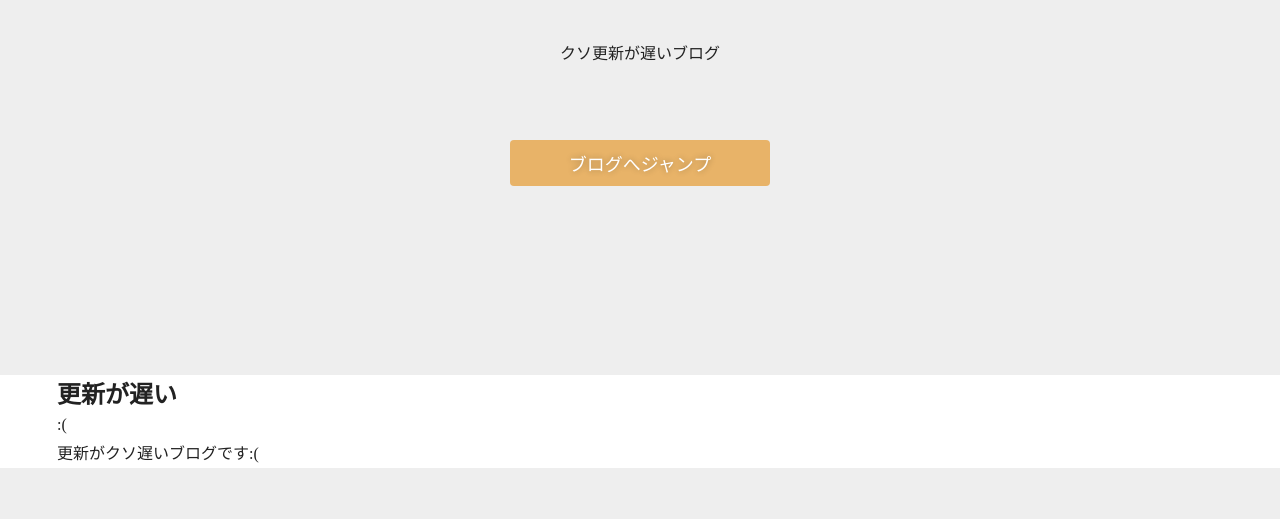
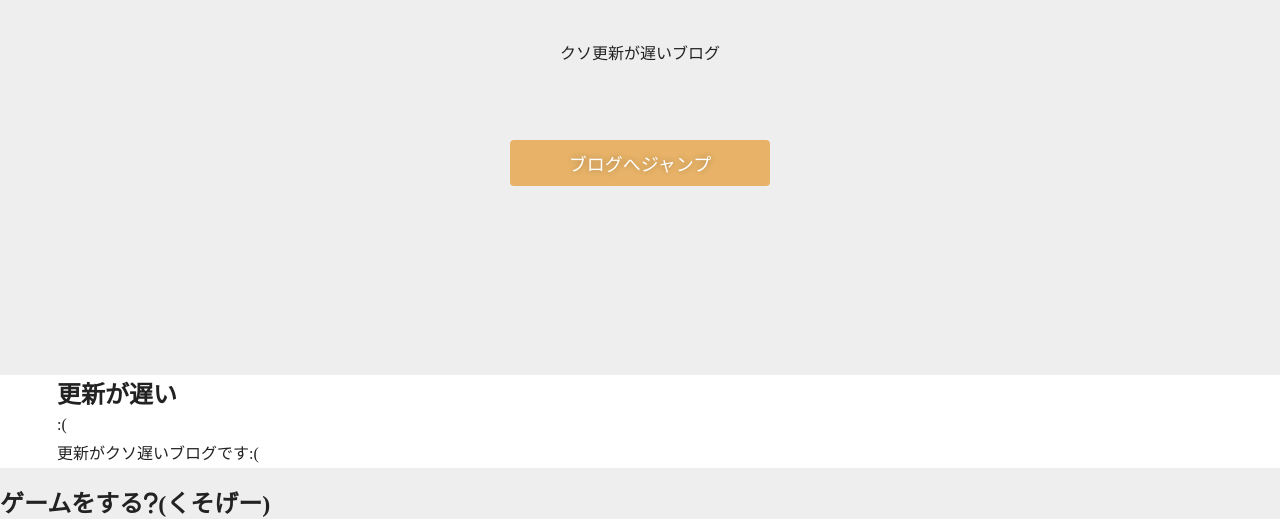
Before and after one commit to sorarinbon/sorarinbon.github.io, a plain HTML site: page index.html in a window 1280 px wide. Shown: the part 387-906 px from the top of the page. Before the commit the page ends 871 px from the top, so only its background shows below. Drawn offline with Linux system fonts and the light colour scheme.

Commit message:
Update index.html

```diff
--- a/index.html
+++ b/index.html
@@ -50,5 +50,10 @@
 		</figure>
 	</div>
 </section>
+<section class="game">
+	<h2 class="heading-decoration">
+		ゲームをする?(くそげー)
+	</h2>
+</section>
 </body>
 </html>
```
